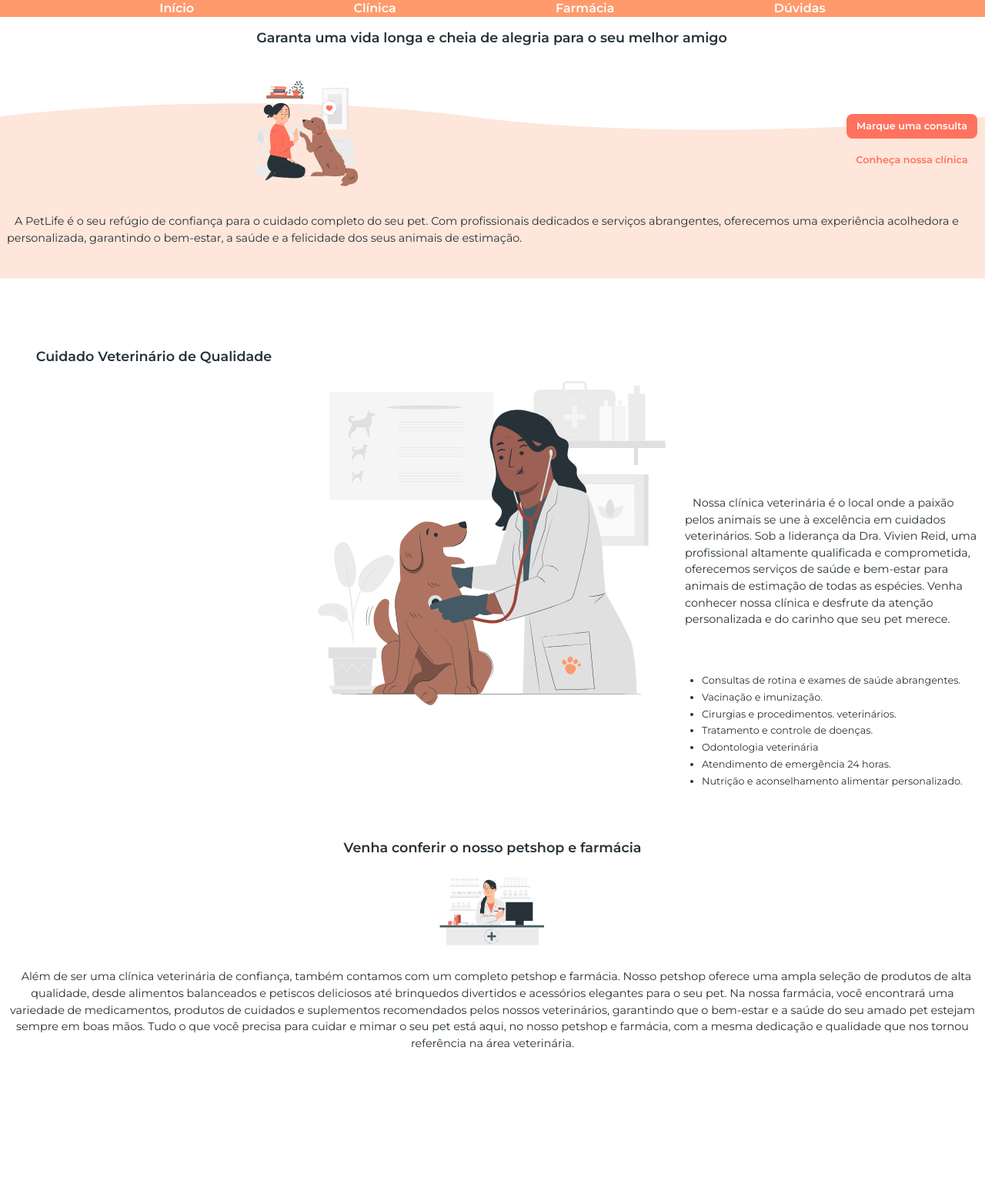
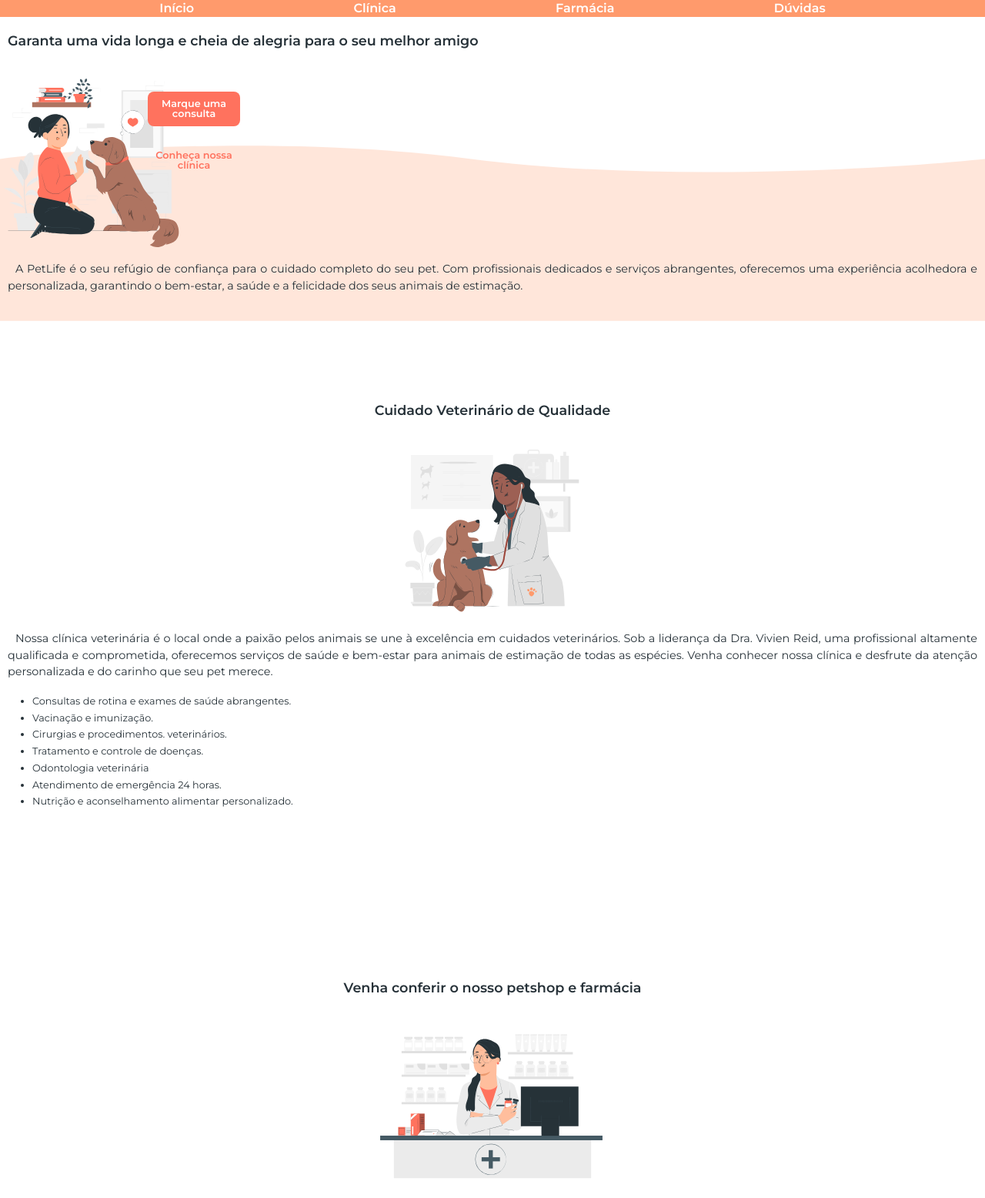
Before and after one commit to brunotxrs/PetLife, a plain HTML site: page index.html in a window 1280 px wide. Shown: the part 77-1633 px from the top of the page at 77% size. Drawn offline with Linux system fonts and the light colour scheme.

Commit message:
feat: update the styles of sections!

```diff
--- a/src/styles/main.css
+++ b/src/styles/main.css
@@ -7,54 +7,69 @@ main {
     justify-content: center;
 
     #inicio {
+
         margin-top: 1.25rem;
         width: 100vw;
-        height: 25rem;
+        height: 29rem;
+        position: relative;
+
+        .inicio-box-title {
+            width: 100%;
+            height: 3.75rem;
+            text-align: center;
+            padding: 0 0.625rem;
             display: flex;
             flex-direction: row;
-        flex-wrap: nowrap;
-        position: relative;
-
-
-        img:nth-child(1) {
-            width: 9.375rem;
-            height: 18.75rem;
-        }
-
-        div {
-            width: 36.9375rem;
-            height: 20.0625rem;
+            align-items: center;
 
             h1 {
+
                 font-family: var(--font-family);
                 font-size: var(--font-size-title-mobile);
                 font-weight: var(--font-weight-title);
                 line-height: var(--line-height-title);
-                margin: 1rem 0;
-                position: absolute;
-                left: -1px;
+
+            }
+        }
+
+        .img-box {
             width: 100%;
-                text-align: center;
+            height: 16rem;
+
+            img {
+                width: 15rem;
+                height: 100%;
+            }
 
         }
 
-            .paragrafo {
-                font-family: var(--font-family);
-                font-size: var(--font-size-paragraph-mobile);
-                font-weight: var(--font-weight-paragraph);
-                line-height: var(--line-height-paragraph);
+
+
+        .absolute {
+            width: 100%;
+            height: 18.75rem;
             position: absolute;
-                top: 15.9rem;
-                left: -1px;
-                padding: 0 0.625rem;
-                text-indent: 0.625rem;
+            top: 8.125rem;
+            left: 0;
+            z-index: -1;
         }
 
+        .btn-box {
+            position: absolute;
+            top: 6rem;
+            left: 12rem;
+            display: flex;
+            flex-direction: column;
+
+            gap: 1.875rem;
+            width: 120px;
+            height: 120px;
+
             .botao {
-                width: 10.625rem;
-                height: 1.875rem;
+                width: 100%;
+                height: 45px;
                 border-radius: 8px;
-                padding: 1rem 0.625rem;
+                padding: .6rem;
                 gap: 0.625rem;
                 font-family: var(--font-family);
                 font-size: var(--font-size-btn-mobile);
@@ -63,12 +78,11 @@ main {
                 background-color: var(--color-btn);
                 color: var(--color-white);
                 display: flex;
+                flex-direction: row;
+                flex-wrap: wrap;
                 align-items: center;
                 justify-content: center;
-
-                position: absolute;
-                top: 7.8125rem;
-                right: 0.625rem;
+                text-align: center;
                 text-decoration: none;
             }
 
@@ -76,15 +90,15 @@ main {
                 text-decoration: underline;
             }
 
+
             .botao-transparente {
-                position: absolute;
-                top: 10.625rem;
-                right: 0.625rem;
-                width: 10.625rem;
+
+                width: 100%;
                 height: 1.875rem;
                 display: flex;
                 align-items: center;
                 justify-content: center;
+                text-align: center;
                 text-decoration: none;
                 gap: 0.625rem;
                 font-family: var(--font-family);
@@ -93,71 +107,95 @@ main {
                 line-height: var(--line-height-btn);
                 color: var(--color-btn);
 
-
             }
 
             .botao-transparente:hover {
                 text-decoration: underline;
             }
-
-
         }
 
-        .absolute {
+        .paragrafo-box {
             width: 100%;
-            height: 18.75rem;
-            position: absolute;
-            top: 4.6875rem;
-            z-index: -1;
+            padding: 0 0.625rem;
+
+            .paragrafo {
+                font-family: var(--font-family);
+                font-size: var(--font-size-paragraph-mobile);
+                font-weight: var(--font-weight-paragraph);
+                line-height: var(--line-height-paragraph);
+                text-indent: 0.625rem;
+                text-align: justify;
+            }
+
         }
 
     }
 
     #clinica {
         width: 100vw;
-        height: 38rem;
+        height: 45rem;
+        display: flex;
+        flex-direction: column;
+        flex-wrap: nowrap;
+        margin-top: 1rem;
+
+        .title-box {
+            width: 100%;
+            height: 3.75rem;
             display: flex;
             flex-direction: row;
-        flex-wrap: nowrap;
-        position: relative;
-        margin-top: 1.8750rem;
-
-        div {
-            width: 36.9375rem;
-            height: 100%;
+            align-items: center;
+            justify-content: center;
 
             h2 {
-                width: 100%;
-                text-align: center;
+
                 font-family: var(--font-family);
                 font-size: var(--font-size-title-mobile);
                 font-weight: var(--font-weight-title);
                 line-height: var(--line-height-title);
 
             }
+        }
+
+        .img-box {
+            width: 100%;
+            height: 15rem;
+            display: flex;
+            flex-direction: column;
+            align-items: center;
+            justify-content: center;
+
+
+            img {
+                width: 15rem;
+                height: 100%;
+
+            }
+
+        }
+
+        .paragrafo-box {
+            width: 100%;
+            padding: 0 0.625rem;
+            margin-top: 1rem;
 
             .paragrafo {
-                position: absolute;
-                top: 190px;
-                padding: 0 0.625rem;
+
                 font-family: var(--font-family);
                 font-size: var(--font-size-paragraph-mobile);
                 font-weight: var(--font-weight-paragraph);
                 line-height: var(--line-height-paragraph);
                 text-indent: 0.625rem;
-
+                text-align: justify;
 
             }
 
             ul {
-
-                position: absolute;
-                top: 400px;
+                margin-top: 1rem;
                 font-family: var(--font-family);
                 font-weight: var(--font-weight-paragraph);
                 font-size: var(--font-size-btn-mobile);
                 line-height: 170%;
-                margin-top: 1.25rem;
 
                 li {
                     margin-left: 2rem;
@@ -166,45 +204,59 @@ main {
 
             }
 
-        }
-
-        .img {
-            position: absolute;
-            width: 100%;
-            height: 9rem;
-            text-align: center;
-            top: 1.9rem;
 
 
-            img {
-                width: 9.375rem;
-                height: 100%;
-            }
         }
 
     }
 
     #farmacia {
         width: 100vw;
-        height: 37rem;
+        height: 43rem;
         text-align: center;
         margin-top: 1.8750rem;
         padding: 0 5px;
 
+        .title-box {
+            width: 100%;
+            height: 3.75rem;
+            padding: 0 0.625rem;
+            display: flex;
+            flex-direction: row;
+            align-items: center;
+            justify-content: center;
+
             h2 {
-            width: 100%;
-            text-align: center;
+
                 font-family: var(--font-family);
                 font-size: var(--font-size-title-mobile);
                 font-weight: var(--font-weight-title);
                 line-height: var(--line-height-title);
 
             }
+        }
+
+        .img-box {
+            width: 100%;
+            height: 15rem;
+            display: flex;
+            flex-direction: column;
+            align-items: center;
+            justify-content: center;
+
 
             img {
-            width: 9.375rem;
-            height: 9rem;
+                width: 20rem;
+                height: 100%;
+
             }
+
+        }
+
+        .paragrafo-box {
+            width: 100%;
+            padding: 0 0.625rem;
+            margin-top: 1rem;
 
             .paragrafo {
 
@@ -213,9 +265,11 @@ main {
                 font-weight: var(--font-weight-paragraph);
                 line-height: var(--line-height-paragraph);
                 text-indent: 0.625rem;
+                text-align: justify;
+
             }
 
-
+        }
 
     }
 
@@ -225,11 +279,40 @@ main {
         flex-direction: column;
         flex-wrap: nowrap;
         align-items: center;
-        margin-top: 1rem;
+        margin-top: 3.5rem;
+
+        .img-box {
+            width: 100%;
+            height: 15rem;
+            display: flex;
+            flex-direction: column;
+            align-items: center;
+            justify-content: center;
 
             img {
-            width: 9.375rem;
-            height: 9rem;
+                width: 15rem;
+                height: 100%;
+            }
+
+        }
+
+        .title-box {
+            width: 100%;
+            height: 3.75rem;
+            padding: 0 0.625rem;
+            display: flex;
+            flex-direction: row;
+            align-items: center;
+            justify-content: center;
+
+            h2 {
+
+                font-family: var(--font-family);
+                font-size: var(--font-size-title-mobile);
+                font-weight: var(--font-weight-title);
+                line-height: var(--line-height-title);
+
+            }
         }
 
         .box-duvida {
@@ -238,21 +321,11 @@ main {
             display: flex;
             flex-direction: column;
             align-items: center;
+            justify-content: center;
             gap: 0.625rem;
 
-            h2 {
-                width: 100%;
-                text-align: center;
-                font-family: var(--font-family);
-                font-size: var(--font-size-title-mobile);
-                font-weight: var(--font-weight-title);
-                line-height: var(--line-height-title);
-                color: var(--color-text);
-                margin-bottom: 1.5625rem;
-            }
-
             .duvida {
-                width: 90%;
+                width: 300px;
                 display: flex;
                 flex-direction: row;
                 flex-wrap: wrap;
@@ -267,12 +340,15 @@ main {
                     font-weight: var(--font-weight-title);
                     font-size: var(--font-size-paragraph-mobile);
                     line-height: var(--line-height-title);
-                    height: 100%;
+
                     outline: 2px solid var(--color-btn);
                     border-radius: 2px;
                     display: flex;
+                    flex-wrap: wrap;
                     align-items: center;
                     padding: 0.625rem;
+                    width: 100%;
+                    height: 100%;
 
                 }
 
```
Lines whose indentation alone changed are shown as unchanged.
